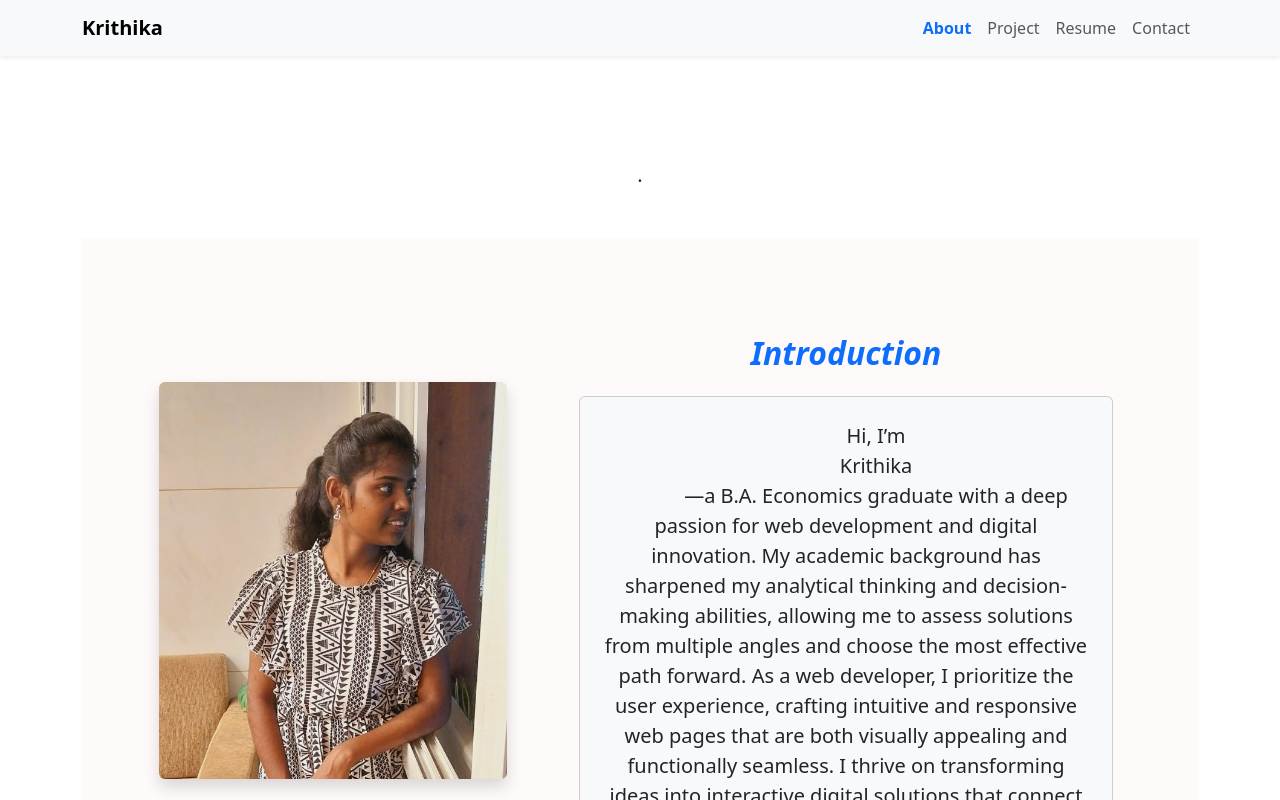
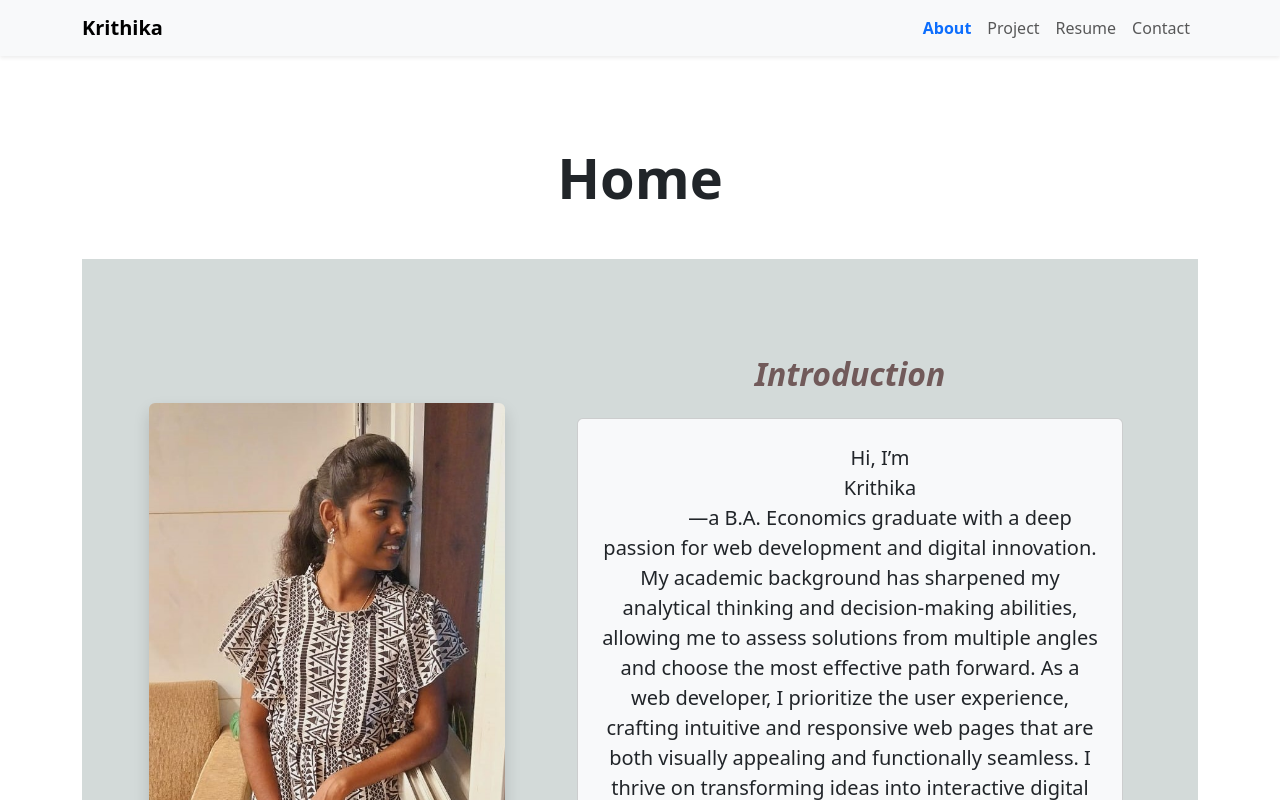
Before and after one commit to code-by-kiki/portfolio, a React (Create React App) app: page / in a window 1280 px wide. Shown: the top 800 px of the page. Built offline with nearby package versions, Linux system fonts and the light colour scheme.

Commit message:
text-color changed

```diff
--- a/src/components/home.jsx
+++ b/src/components/home.jsx
@@ -1,13 +1,12 @@
 import React from 'react';
 import picture from "../assest/profile-pic.jpg";
-import About from './About';
-import Navbar from './navbar';
 
 function Home()
 {
  return (
-    <section style={{ backgroundColor: 'snow' }}   >
-      <div className='container'>
+  <div style={{ backgroundColor: 'rgb(211, 218, 217)' }} className='container-fulid' >
+    <section >
+      <div >
         <div className='row mb-5 mt-5 pt-5 justify-content-center'>
 
           <div className='col-xl-4 mt-5 pt-5 me-5 mb-5' >
@@ -15,7 +14,7 @@ function Home()
           </div>
 
           <div className='col-xl-6 me-2' >
-            <h2 className='text-center mt-5 fw-bold text-primary'>
+            <h2 className='text-center mt-5 fw-bold ' style={{color:'rgb(113, 90, 90)'}}>
               <i>Introduction</i>
             </h2>
             <p className='card p-4 mt-4 fs-5' style={{ textIndent: '3em', backgroundColor: '#f8f9fa' }}>
@@ -29,6 +28,7 @@ function Home()
         </div>
       </div>
     </section>
+  </div>
   );
 };
 
--- /dev/null
+++ b/src/pages/home.jsx
@@ -0,0 +1,6 @@
+import React from "react";
+
+function Home()
+{
+
+}
--- a/src/pages/navbar.jsx
+++ b/src/pages/navbar.jsx
@@ -21,8 +21,8 @@ return (
 <div>
 <Navbar />
 <main className="pt-5 mt-5">
-<Section id="home" title="">.
-    <Home/>
+<Section id="home" title="Home">
+ <Home/>
 </Section>
 <Section id="about" title="About">About content — add whatever you need here.
     <About/>
```
